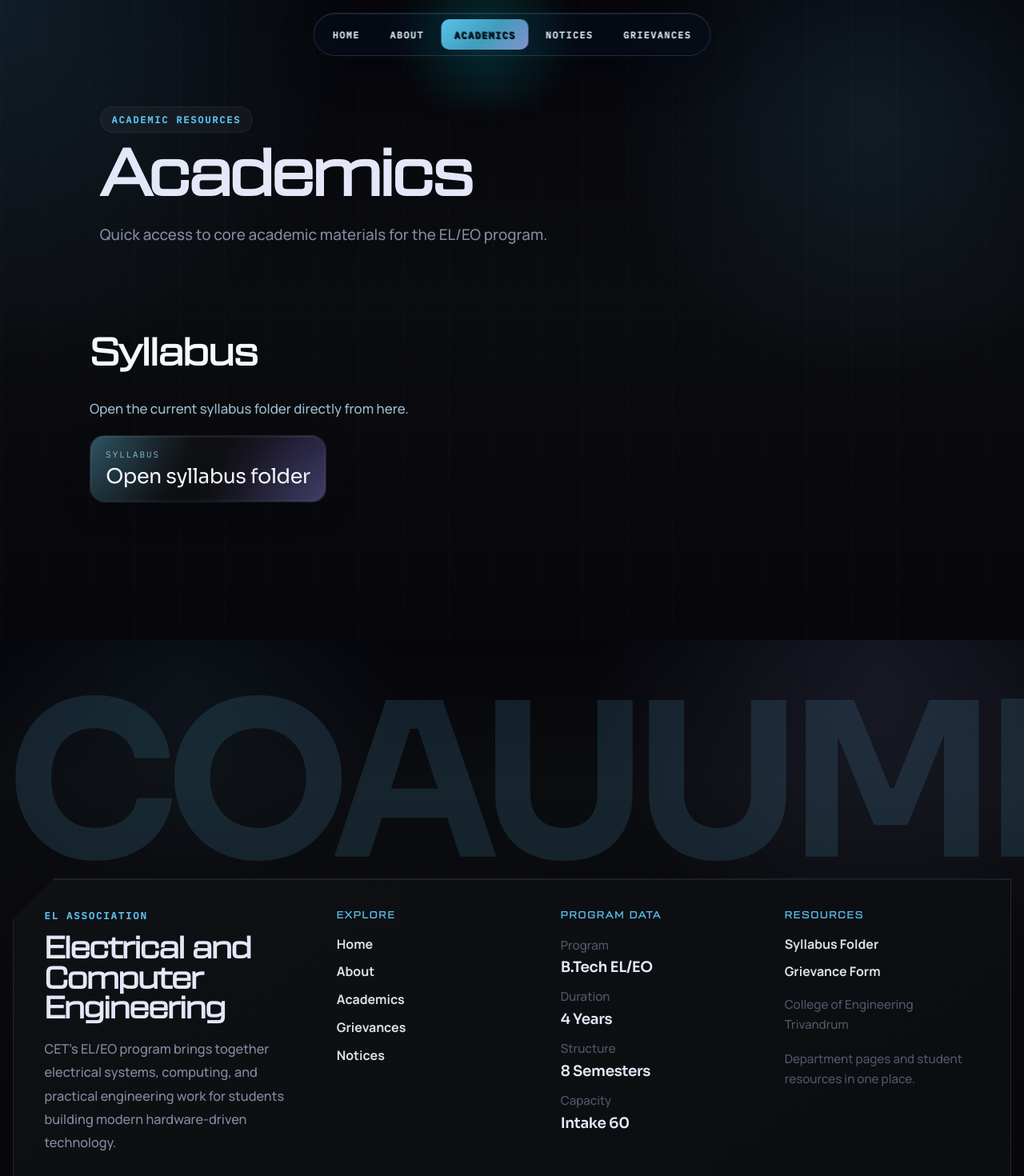
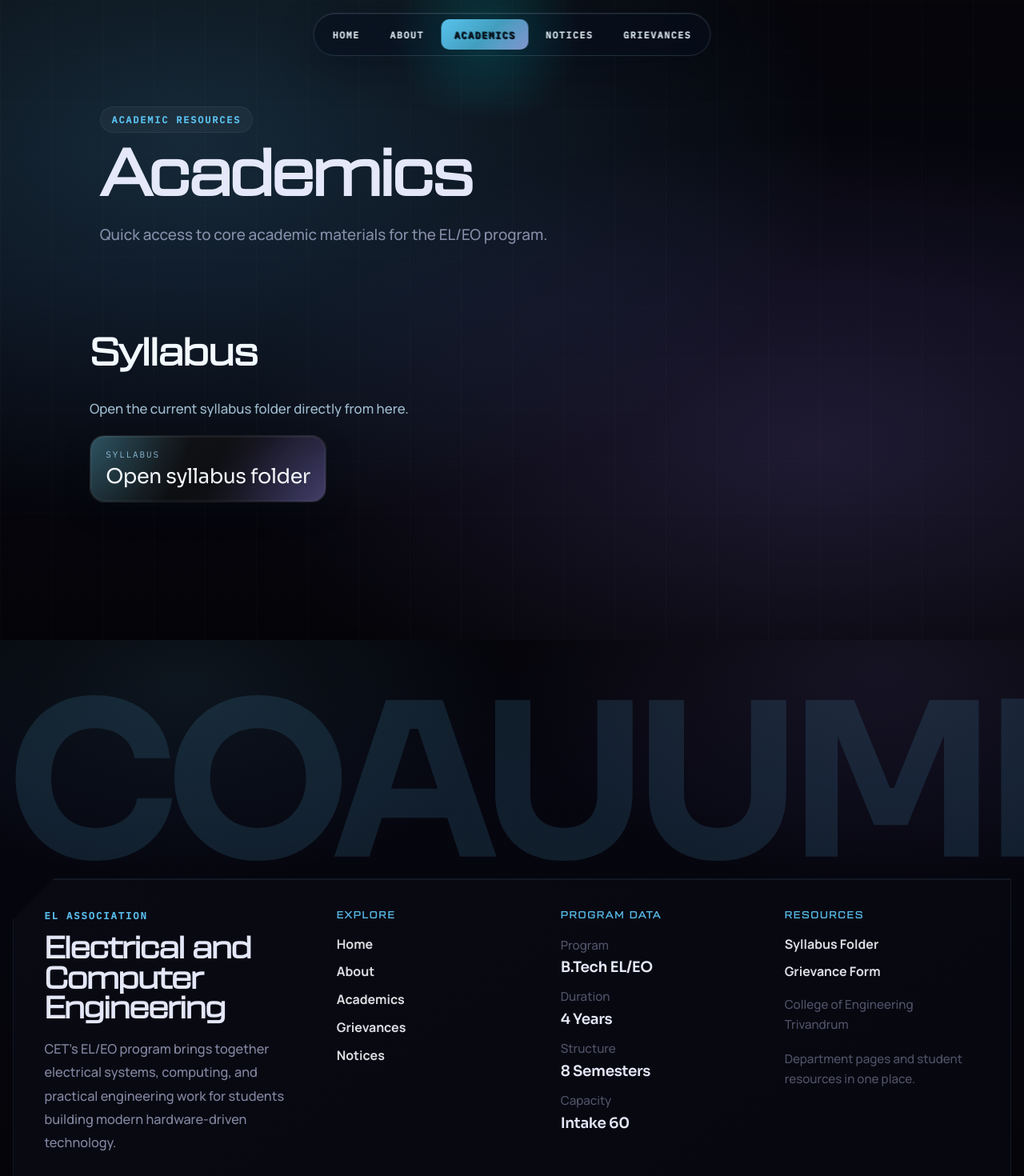
Before and after one commit to rohankishore/elweb, a React (Vite) app: page /academics in a window 1280 px wide. Shown: the top 1470 px of the page at 80% size. Built offline with nearby package versions, Linux system fonts and the light colour scheme.

Commit message:
newer elements

```diff
--- a/src/App.css
+++ b/src/App.css
@@ -47,9 +47,9 @@ body::before {
   min-height: 100vh;
   padding: clamp(3.8rem, 7vw, 5.5rem) 1rem 4rem;
   background:
-    radial-gradient(circle at top left, var(--accent-soft), transparent 30%),
-    radial-gradient(circle at 85% 18%, rgb(var(--accent-rgb) / 0.10), transparent 26%),
-    linear-gradient(180deg, var(--bg-base) 0%, #0b0c10 46%, #07070a 100%);
+    var(--orb-1),
+    var(--orb-2),
+    linear-gradient(180deg, var(--bg-base) 0%, #060610 46%, #040408 100%);
 }
 
 .academics-page-shell::before {
@@ -58,10 +58,10 @@ body::before {
   inset: 0;
   pointer-events: none;
   background-image:
-    linear-gradient(to right, rgba(255, 255, 255, 0.06) 1px, transparent 1px),
-    linear-gradient(to bottom, rgba(255, 255, 255, 0.035) 1px, transparent 1px);
-  background-size: 56px 56px;
-  opacity: 0.3;
+    linear-gradient(to right, rgba(255, 255, 255, 0.035) 1px, transparent 1px),
+    linear-gradient(to bottom, rgba(255, 255, 255, 0.02) 1px, transparent 1px);
+  background-size: 64px 64px;
+  opacity: 0.5;
 }
 
 .academics-page-hero,
@@ -256,9 +256,9 @@ body::before {
   min-height: 100vh;
   padding: clamp(4.25rem, 8vw, 6rem) 1rem 4rem;
   background:
-    radial-gradient(circle at top left, var(--accent-soft), transparent 30%),
-    radial-gradient(circle at 85% 18%, rgb(var(--accent-rgb) / 0.10), transparent 26%),
-    linear-gradient(180deg, var(--bg-base) 0%, #0b0c10 46%, #07070a 100%);
+    var(--orb-2),
+    var(--orb-3),
+    linear-gradient(180deg, var(--bg-base) 0%, #060610 46%, #040408 100%);
 }
 
 .grievances-page-shell::before {
@@ -267,10 +267,10 @@ body::before {
   inset: 0;
   pointer-events: none;
   background-image:
-    linear-gradient(to right, rgba(255, 255, 255, 0.06) 1px, transparent 1px),
-    linear-gradient(to bottom, rgba(255, 255, 255, 0.035) 1px, transparent 1px);
-  background-size: 56px 56px;
-  opacity: 0.3;
+    linear-gradient(to right, rgba(255, 255, 255, 0.035) 1px, transparent 1px),
+    linear-gradient(to bottom, rgba(255, 255, 255, 0.02) 1px, transparent 1px);
+  background-size: 64px 64px;
+  opacity: 0.5;
 }
 
 .grievances-page-hero,
@@ -421,9 +421,9 @@ body::before {
   padding: 8rem 0 0;
   overflow: clip;
   background:
-    radial-gradient(circle at 18% 8%, var(--accent-faint), transparent 22%),
-    radial-gradient(circle at 86% 6%, rgb(169 180 255 / 0.10), transparent 28%),
-    linear-gradient(180deg, var(--bg-base) 0%, #0b0c10 26%, #07070a 100%);
+    radial-gradient(ellipse at 18% 8%, rgba(96, 205, 255, 0.08), transparent 28%),
+    radial-gradient(ellipse at 86% 6%, rgba(167, 139, 250, 0.1), transparent 30%),
+    linear-gradient(180deg, var(--bg-base) 0%, #060610 26%, #040408 100%);
 }
 
 .site-footer__word {
@@ -460,17 +460,18 @@ body::before {
   display: grid;
   grid-template-columns: minmax(0, 1.35fr) repeat(3, minmax(170px, 1fr));
   gap: 2.25rem;
-  border-top: 1px solid var(--border);
-  border-left: 1px solid var(--border);
-  border-right: 1px solid var(--border);
+  border-top: 1px solid rgba(96, 205, 255, 0.1);
+  border-left: 1px solid rgba(96, 205, 255, 0.08);
+  border-right: 1px solid rgba(96, 205, 255, 0.08);
   border-bottom: none;
   clip-path: polygon(0 52px, 52px 0, 100% 0, 100% 100%, 0 100%);
   background:
-    linear-gradient(145deg, rgba(16, 17, 20, 0.96) 0%, rgba(12, 13, 16, 0.98) 100%);
+    linear-gradient(145deg, rgba(10, 10, 20, 0.96) 0%, rgba(7, 7, 16, 0.98) 100%);
   box-shadow:
     inset 0 1px 0 rgba(255, 255, 255, 0.06),
-    0 -1px 0 rgba(255, 255, 255, 0.02) inset,
+    0 -1px 0 rgba(96, 205, 255, 0.04) inset,
     0 10px 32px rgba(2, 8, 18, 0.12);
+  backdrop-filter: blur(16px);
 }
 
 .site-footer__brand,
@@ -562,9 +563,9 @@ body::before {
   min-height: 100vh;
   padding: clamp(4.25rem, 8vw, 6rem) 1rem 4rem;
   background:
-    radial-gradient(circle at top left, var(--accent-soft), transparent 30%),
-    radial-gradient(circle at 85% 18%, rgb(var(--accent-rgb) / 0.10), transparent 26%),
-    linear-gradient(180deg, var(--bg-base) 0%, #0b0c10 46%, #07070a 100%);
+    var(--orb-1),
+    var(--orb-3),
+    linear-gradient(180deg, var(--bg-base) 0%, #060610 46%, #040408 100%);
 }
 
 .about-page-shell::before {
@@ -573,10 +574,10 @@ body::before {
   inset: 0;
   pointer-events: none;
   background-image:
-    linear-gradient(to right, rgba(255, 255, 255, 0.06) 1px, transparent 1px),
-    linear-gradient(to bottom, rgba(255, 255, 255, 0.035) 1px, transparent 1px);
-  background-size: 56px 56px;
-  opacity: 0.3;
+    linear-gradient(to right, rgba(255, 255, 255, 0.035) 1px, transparent 1px),
+    linear-gradient(to bottom, rgba(255, 255, 255, 0.02) 1px, transparent 1px);
+  background-size: 64px 64px;
+  opacity: 0.5;
 }
 
 .about-page-hero,
@@ -738,9 +739,9 @@ body::before {
   min-height: 100vh;
   padding: clamp(4.25rem, 8vw, 6rem) 1rem 4rem;
   background:
-    radial-gradient(circle at top left, var(--accent-soft), transparent 30%),
-    radial-gradient(circle at 85% 18%, rgb(var(--accent-rgb) / 0.10), transparent 26%),
-    linear-gradient(180deg, var(--bg-base) 0%, #0b0c10 46%, #07070a 100%);
+    var(--orb-2),
+    var(--orb-1),
+    linear-gradient(180deg, var(--bg-base) 0%, #060610 46%, #040408 100%);
 }
 
 .notices-page-shell::before {
@@ -749,10 +750,10 @@ body::before {
   inset: 0;
   pointer-events: none;
   background-image:
-    linear-gradient(to right, rgba(255, 255, 255, 0.06) 1px, transparent 1px),
-    linear-gradient(to bottom, rgba(255, 255, 255, 0.035) 1px, transparent 1px);
-  background-size: 56px 56px;
-  opacity: 0.3;
+    linear-gradient(to right, rgba(255, 255, 255, 0.035) 1px, transparent 1px),
+    linear-gradient(to bottom, rgba(255, 255, 255, 0.02) 1px, transparent 1px);
+  background-size: 64px 64px;
+  opacity: 0.5;
 }
 
 .notices-page-hero,
```
